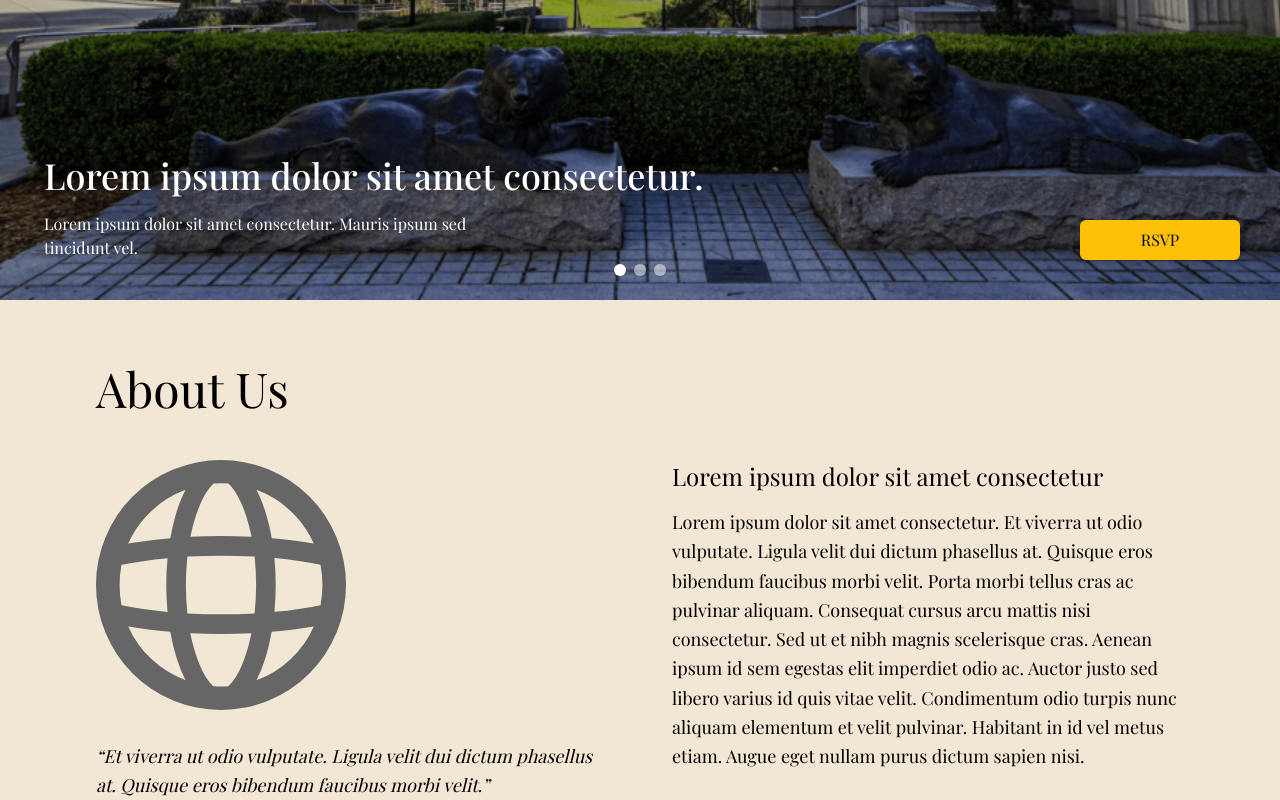
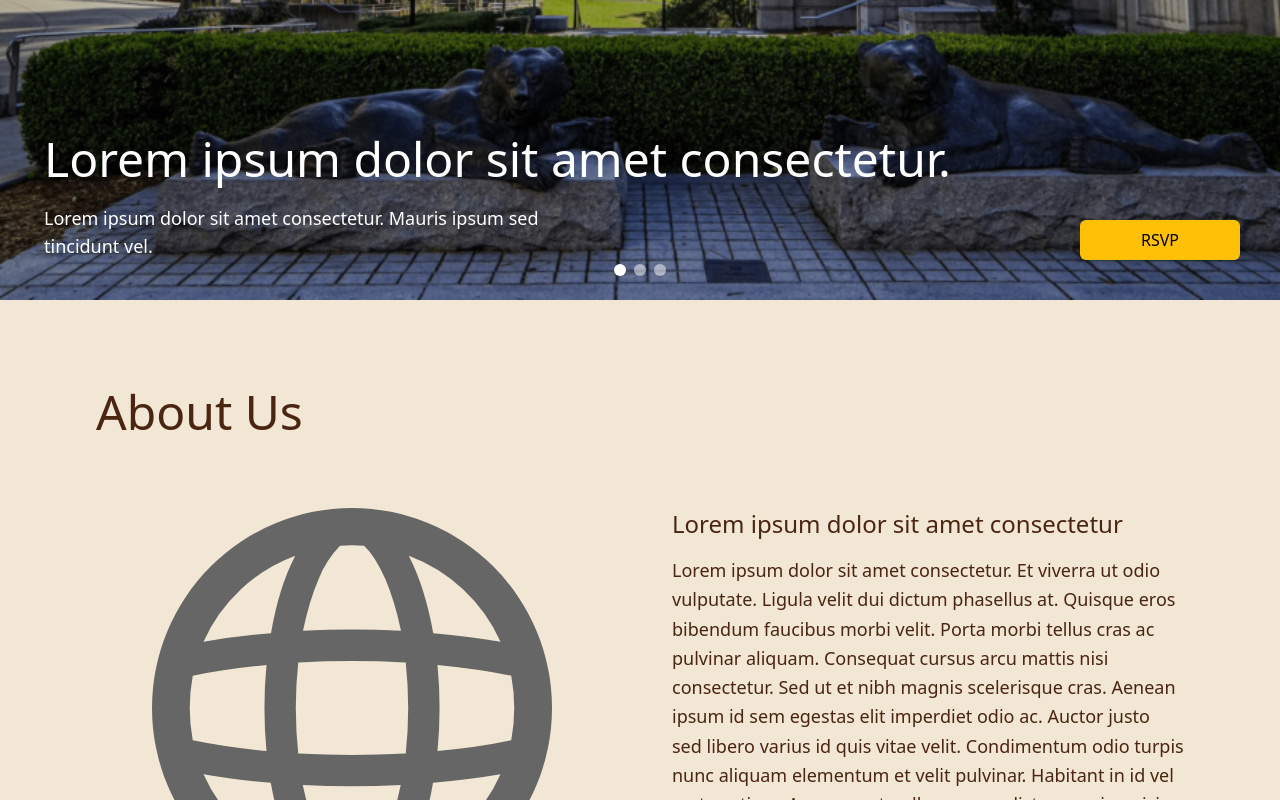
Before and after one commit to MNZ02/BuildFast, a Next.js app: page / in a window 1280 px wide. Shown: the part 500-1300 px from the top of the page. Built offline with nearby package versions, Linux system fonts and the light colour scheme; a web font is replaced by a local one.

Commit message:
Enhance About Us and Hero components with improved styling and layout adjustments

```diff
--- a/src/app/components/AboutUs.tsx
+++ b/src/app/components/AboutUs.tsx
@@ -4,25 +4,25 @@ const AboutUs = () => {
     return (
         <section className="bg-white-off py-16">
             <div className="max-w-6xl mx-auto px-4 sm:px-6 lg:px-8">
-                <h2 className="text-gray-title text-5xl font-normal mb-12">
+                <h2 className="text-gray-title text-5xl font-normal mb-12 text-[#4A2511] py-6">
                     About Us
                 </h2>
                 <div className="grid grid-cols-1 lg:grid-cols-[1fr_1fr] gap-x-16 gap-y-10 items-start"> {/* Adjusted grid-cols and items-start */}
                     {/* Left Side - Text & Icon */}
-                    <div className="flex flex-col items-start space-y-8"> {/* Increased space-y */}
+                    <div className="flex flex-col space-y-16 justify-center items-center"> {/* Increased space-y */}
                         {/* Logo Image - Changed to Logo and adjusted size */}
-                        <div className="relative w-[200px] h-[200px] md:w-[250px] md:h-[250px]"> {/* Adjusted sizes for logo */}
+                        <div className="relative lg:w-[400px] lg:h-[400px] md:w-[250px] md:h-[250px] sm:w-[200px] sm:h-[200px]"> {/* Adjusted sizes for logo */}
                             <Image
                                 src="/globe.svg" // Replace with your actual logo image path
                                 alt="Company Logo"
                                 layout="fill"
                                 objectFit="contain"
-                                className="opacity-100 mx-auto w-1/2" // Logo is not faded, set opacity to 100
+                                className="opacity-100" // Logo is not faded, set opacity to 100
                             />
                         </div>
 
                         {/* Quote Text */}
-                        <p className="text-gray-text text-lg italic leading-relaxed"> {/* Added leading-relaxed for better line height */}
+                        <p className="text-gray-text leading-relaxed font-sans font-semibold text-2xl"> {/* Added leading-relaxed for better line height */}
                             “Et viverra ut odio vulputate. Ligula velit dui dictum phasellus at.
                             Quisque eros bibendum faucibus morbi velit.”
                         </p>
--- a/src/app/components/Hero.tsx
+++ b/src/app/components/Hero.tsx
@@ -20,10 +20,10 @@ const Hero = () => {
 
             {/* Hero Content */}
             <div className="relative z-10 flex flex-col items-start justify-end h-full max-w-[1200px] mx-auto px-1 py-10 text-white">
-                <h1 className="text-4xl font-medium leading-snug max-w-5xl">
+                <h1 className="text-5xl font-light leading-snug max-w-5xl">
                     Lorem ipsum dolor sit amet consectetur.
                 </h1>
-                <p className="mt-3 text-md max-w-md">
+                <p className="mt-3 text-lg max-w-lg font-sans">
                     Lorem ipsum dolor sit amet consectetur. Mauris ipsum sed tincidunt vel.
                 </p>
                 <button className="absolute bottom-10 right-0 bg-[#FFC107] text-black py-2 px-6 lg:w-40 md:w-32 sm:w-24  rounded-md text-md font-light shadow-lg hover:bg-[#E0A800] transition">
--- a/src/app/globals.css
+++ b/src/app/globals.css
@@ -17,5 +17,6 @@
 body {
   color: var(--foreground);
   background: rgb(242, 230, 212);
-  font-family: var(--font-playfair), serif;
+  /* font-family: var(--font-playfair), serif; */
+  color:#4A2511;
 }
```
